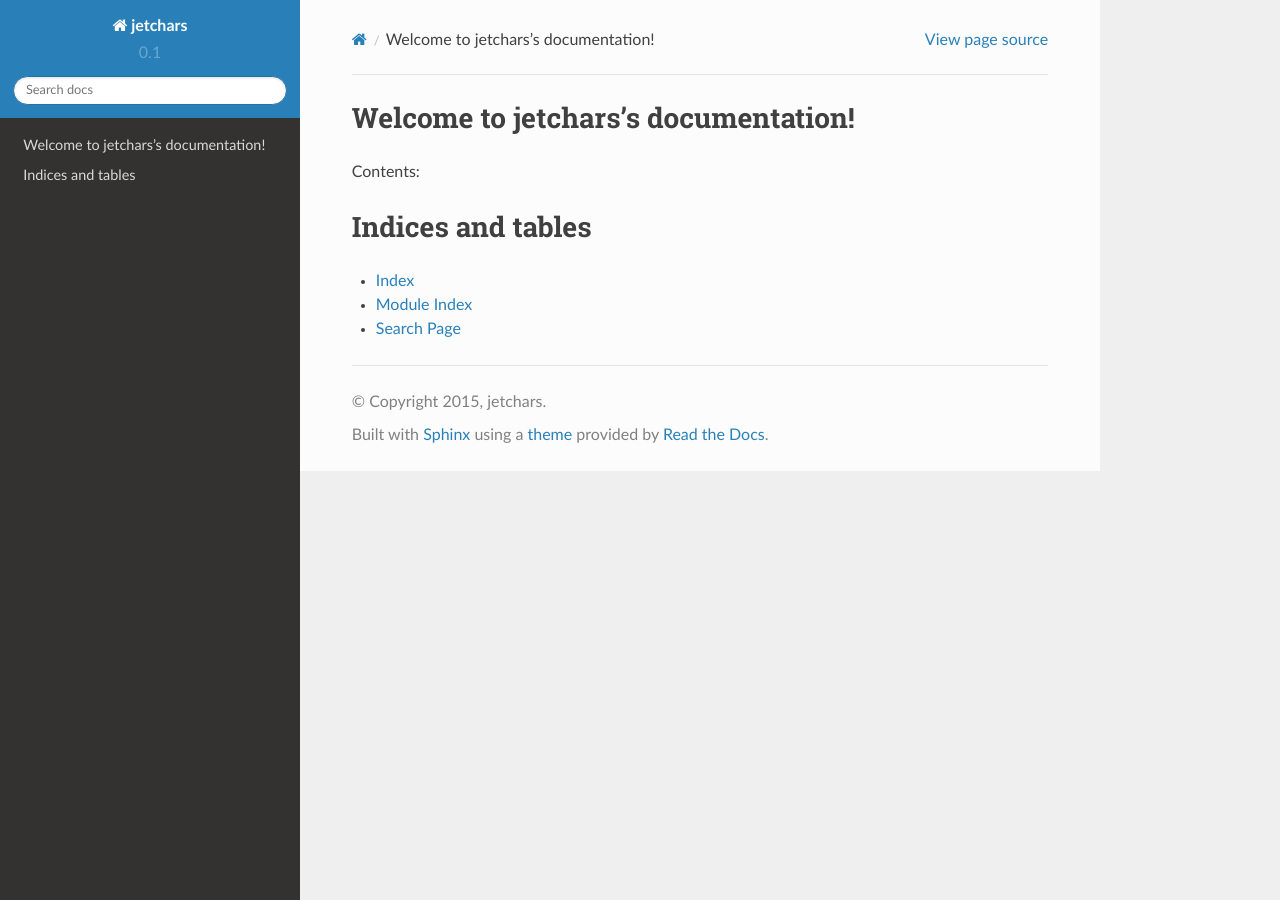
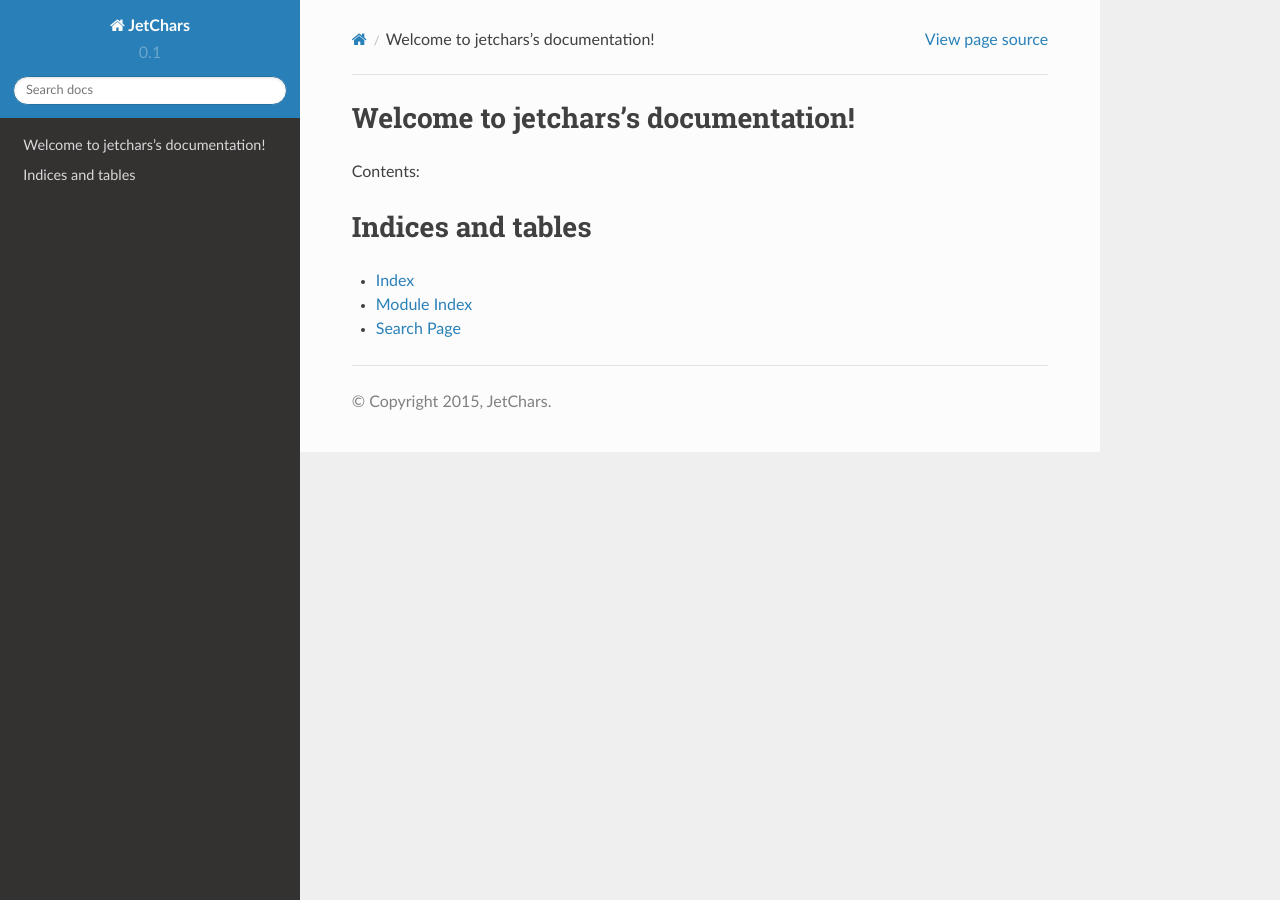
Before and after one commit to JetChars/JetChars.github.io, a Sphinx documentation site: the page built from source/index.rst, in a window 1280 px wide. Built offline with Sphinx 7.4.7 and the Read the Docs theme 2.0.0, drawn with Linux system fonts in a browser that asks for light colours; formulas are drawn with MathJax 3.

Commit message:
change upper case

```diff
--- a/source/conf.py
+++ b/source/conf.py
@@ -1,6 +1,6 @@
 # -*- coding: utf-8 -*-
 #
-# jetchars documentation build configuration file, created by
+# JetChars documentation build configuration file, created by
 # sphinx-quickstart on Sat May 16 07:41:38 2015.
 #
 # This file is execfile()d with the current directory set to its
@@ -54,9 +54,9 @@ source_suffix = '.rst'
 master_doc = 'index'
 
 # General information about the project.
-project = u'jetchars'
-copyright = u'2015, jetchars'
-author = u'jetchars'
+project = u'JetChars'
+copyright = u'2015, JetChars'
+author = u'JetChars'
 
 # The version info for the project you're documenting, acts as replacement for
 # |version| and |release|, also used in various other places throughout the
@@ -180,7 +180,7 @@ html_static_path = ['_static']
 #html_show_sourcelink = True
 
 # If true, "Created using Sphinx" is shown in the HTML footer. Default is True.
-#html_show_sphinx = True
+html_show_sphinx = False
 
 # If true, "(C) Copyright ..." is shown in the HTML footer. Default is True.
 #html_show_copyright = True
@@ -208,7 +208,7 @@ html_static_path = ['_static']
 #html_search_scorer = 'scorer.js'
 
 # Output file base name for HTML help builder.
-htmlhelp_basename = 'jetcharsdoc'
+htmlhelp_basename = 'JetCharsdoc'
 
 # -- Options for LaTeX output ---------------------------------------------
 
@@ -230,8 +230,8 @@ latex_elements = {
 # (source start file, target name, title,
 #  author, documentclass [howto, manual, or own class]).
 latex_documents = [
-  (master_doc, 'jetchars.tex', u'jetchars Documentation',
-   u'jetchars', 'manual'),
+  (master_doc, 'JetChars.tex', u'JetChars Documentation',
+   u'JetChars', 'manual'),
 ]
 
 # The name of an image file (relative to this directory) to place at the top of
@@ -260,7 +260,7 @@ latex_documents = [
 # One entry per manual page. List of tuples
 # (source start file, name, description, authors, manual section).
 man_pages = [
-    (master_doc, 'jetchars', u'jetchars Documentation',
+    (master_doc, 'JetChars', u'JetChars Documentation',
      [author], 1)
 ]
 
@@ -274,8 +274,8 @@ man_pages = [
 # (source start file, target name, title, author,
 #  dir menu entry, description, category)
 texinfo_documents = [
-  (master_doc, 'jetchars', u'jetchars Documentation',
-   author, 'jetchars', 'One line description of project.',
+  (master_doc, 'JetChars', u'JetChars Documentation',
+   author, 'JetChars', 'One line description of project.',
    'Miscellaneous'),
 ]
 
```
Also changed, not shown: 6 other files.
